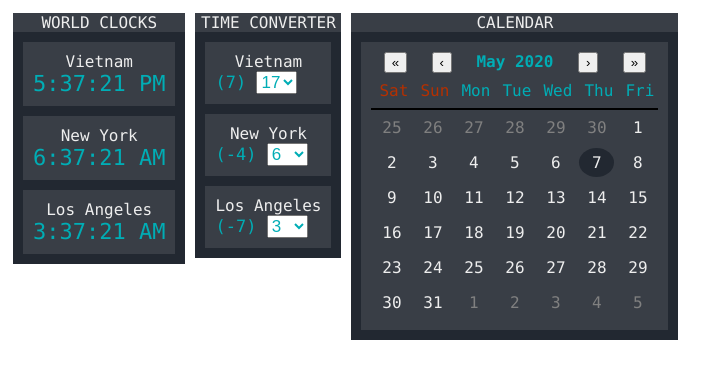
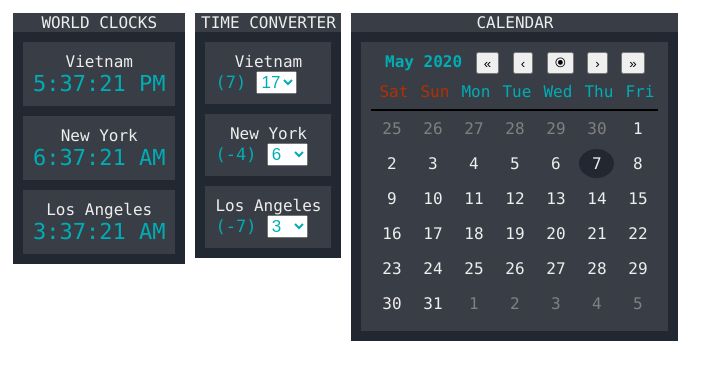
Before and after one commit to lehuutri/jsutils, a React (Create React App) app: page / in a window 1280 px wide. Shown: the top 380 px of the page, without its empty margins (0-728 px from the left). Built offline with nearby package versions, Linux system fonts and the light colour scheme.

Commit message:
fix bug (comparing two arrays)

```diff
--- a/src/Calendar.js
+++ b/src/Calendar.js
@@ -20,13 +20,16 @@ function CalendarHeader(props) {
   return (
     <div className="header">
       <div className="control">
+        {props.title}
         <button type="button" onClick={() => props.onClick([-1, 0])}>
           &#171;
         </button>
         <button type="button" onClick={() => props.onClick([0, -1])}>
           &#8249;
         </button>
-        {props.title}
+        <button type="button" onClick={() => props.onClick([0, 0])}>
+          &#10687;
+        </button>
         <button type="button" onClick={() => props.onClick([0, 1])}>
           &#8250;
         </button>
@@ -68,7 +71,12 @@ export default function Calendar(props) {
     ];
     return months[month];
   }
-  function changeTo(theChange) {
+  function changeToToday() {
+    const current = new Date();
+    setYear(current.getFullYear());
+    setMonth(current.getMonth());
+  }
+  function changeToMonth(theChange) {
     let [newyear, newmonth] = [year + theChange[0], month + theChange[1]];
     if (newmonth < 0) {
       newmonth = 11;
@@ -80,6 +88,13 @@ export default function Calendar(props) {
     }
     setYear(newyear);
     setMonth(newmonth);
+  }
+  function changeTo(theChange) {
+    if (theChange[0] === 0 && theChange[1] === 0) {
+      changeToToday();
+    } else {
+      changeToMonth(theChange);
+    }
   }
   function renderBody(year, month) {
     const firstDay = new Date(year, month, 1);
--- a/src/styles.css
+++ b/src/styles.css
@@ -66,7 +66,7 @@ body {
   display: flex;
   color: #00adb5;
   font-weight: bold;
-  justify-content: space-around;
+  justify-content: space-evenly;
 }
 
 .Calendar .header .days {
```
